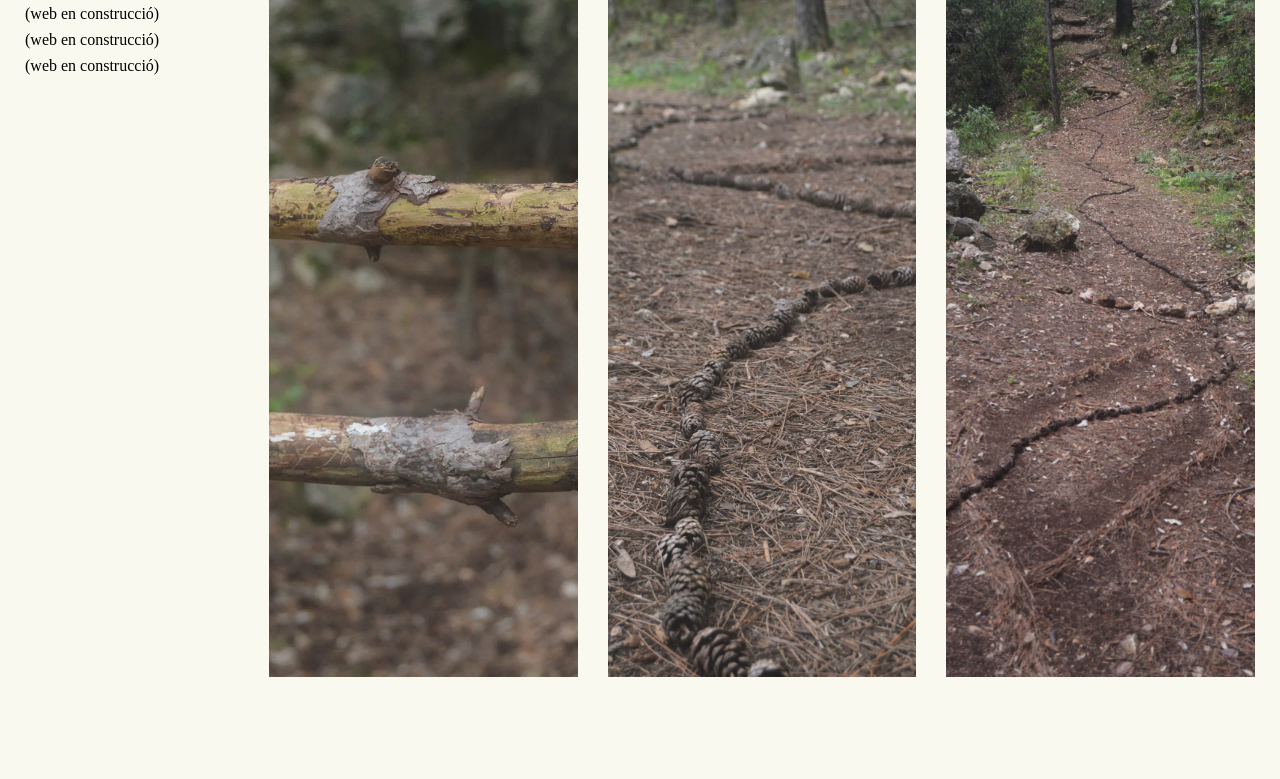
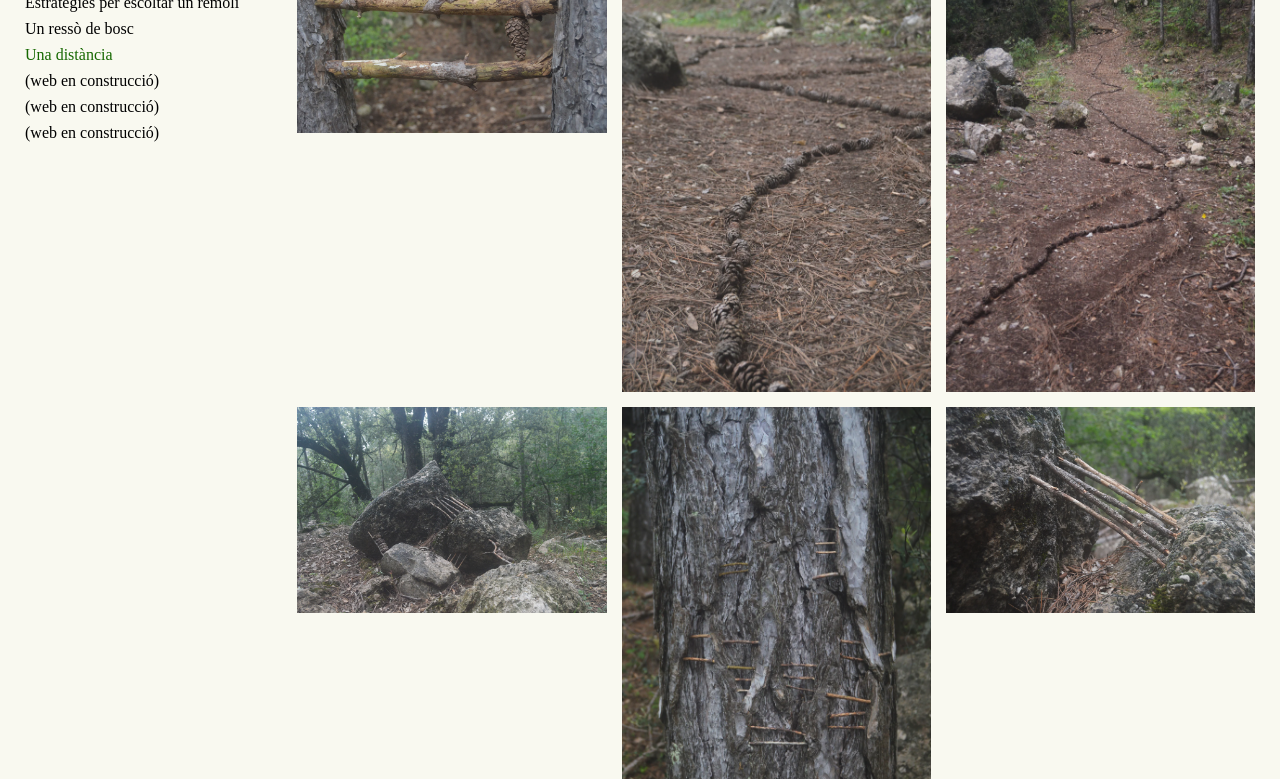
Before and after one commit to paulavicentepuiggros/website, a plain HTML site: page tot.html in a window 1280 px wide. Shown: the part 98-877 px from the top of the page. Before the commit the page ends 800 px from the top, so only its background shows below. Drawn offline with Linux system fonts and the light colour scheme.

Commit message:
tot_mes_fotos

```diff
--- a/style1.css
+++ b/style1.css
@@ -2,16 +2,20 @@ body {
     background-color: #f9f9f0;
     color: #000000;
     margin: 0;
-    padding: 25px;              /* Margen alrededor de toda la pantalla */
+    padding: 25px;              /* Marge al voltant de tota la pantalla */
     box-sizing: border-box;
-    height: 100vh;              /* Ocupa todo el alto de la pantalla */
+    min-height: 100vh;
     display: flex;
-    align-items: flex-start;    /* Texto arriba a la izquierda (cambia a 'center' si lo quieres centrado en altura) */
-    gap: 30px;                  /* Espacio entre las palabras y la foto */
+    align-items: flex-start;
+    gap: 35px;                  /* Espai entre el text i les fotos */
 }
 
+
+
 .columna-texto {
-    flex-shrink: 0;             /* Evita que las palabras se aplasten */
+    flex-shrink: 0;
+    position: sticky;           /* Deixa el text fix mentre fas scroll */
+    top: 25px;                  /* Distància respecte a la vora superior (igual que el padding del body) */
 }
 
 .columna-texto p {
@@ -19,9 +23,8 @@ body {
 }
 
 .columna-texto p:first-child {
-    margin-top: 0;              /* Alinea la primera frase con el borde superior de la foto */
+    margin-top: 0;
 }
-
 a, a:visited {
     color: #166800;
     text-decoration: none;
@@ -32,44 +35,33 @@ a:hover {
     text-decoration: none;
 }
 
-img {
-    flex: 1;                    /* La foto ocupa todo el ancho que sobra */
-    min-width: 0;               /* Evita que la foto desborde la pantalla */
-    height: 100%;               /* La foto ocupa todo el alto disponible */
-    object-fit: cover;          /* Rellena el espacio sin deformarse (cambia 'cover' por 'contain' si no quieres que recorte bordes) */
-}
-
-/* Para que en móviles pequeños se apile y no quede apretado */
-@media (max-width: 700px) {
-    body {
-        flex-direction: column;
-        height: auto;
-    }
-    img {
-        width: 100%;
-        height: auto;
-        flex: none;
-    }
-}
-
+/* Bloc de les fotos ocupant tot l'ample restant */
 .columnas {
+    flex: 1;                    /* Ocupa tot l'ample disponible */
+    min-width: 0;
     display: grid;
-    grid-template-columns: repeat(2, 1fr); /* Crea 2 columnas iguales */
-    gap: 20px;                             /* Espacio entre las fotos */
-    width: 100%;
-    max-width: 900px;                      /* Ancho máximo del bloque en pantallas grandes */
+    grid-template-columns: repeat(3, 1fr); /* 3 columnes (canvia el 3 per un 4 si les vols més petites) */
+    gap: 15px;                  /* Espai entre foto i foto */
+    align-items: start;
 }
 
 .columnas img {
     width: 100%;
     height: auto;
-    margin: 0;                             /* Importante: quita márgenes anteriores para que queden alineadas */
     display: block;
 }
 
-/* En móviles (opcional): las pone en 1 sola columna para que se vean más grandes */
-@media (max-width: 600px) {
+
+
+
+
+/* Per a mòbils */
+@media (max-width: 750px) {
+    body {
+        flex-direction: column;
+    }
     .columnas {
-        grid-template-columns: 1fr;
+        width: 100%;
+        flex: none;
     }
 }
--- a/tot.html
+++ b/tot.html
@@ -8,7 +8,9 @@
 </head>
 <body>
 
+
     <div class="columna-texto">
+        <h2>Paula Vicente Puiggròs</h2>
         <p>Estratègies per escoltar un remolí</p>
         <p>Un ressò de bosc</p>
         <p><a href="distancia.html">Una distància</a></p>
@@ -17,10 +19,16 @@
         <p>(web en construcció)</p>
     </div>
 
-    <img src="imagen/2.webp" alt="refugi">
-    <img src="imagen/5.webp" alt="refugi">
-    <img src="imagen/10.webp" alt="refugi">
-
+    <div class="columnas">
+        <img src="imagen/2.webp" alt="refugi">
+        <img src="imagen/5.webp" alt="refugi">
+        <img src="imagen/10.webp" alt="refugi">
+        <img src="imagen/15.webp" alt="refugi">
+        <img src="imagen/20.webp" alt="refugi">
+        <img src="imagen/12.webp" alt="refugi">
+        <img src="imagen/11.webp" alt="refugi">
+        <img src="imagen/18.webp" alt="refugi">
+    </div>
 
 </body>
 </html>
```
